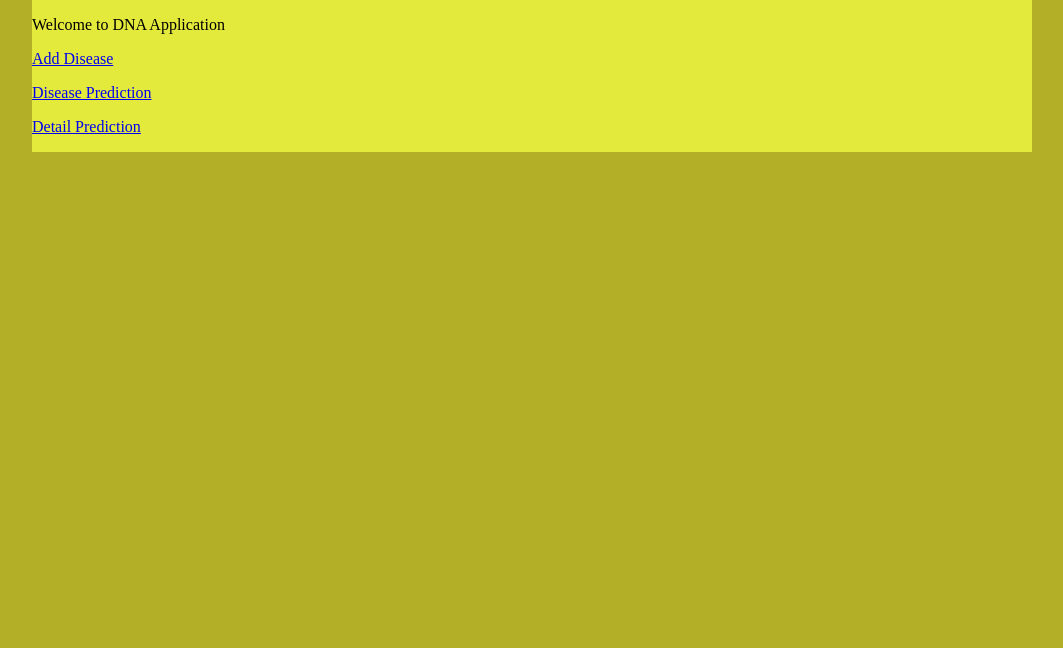
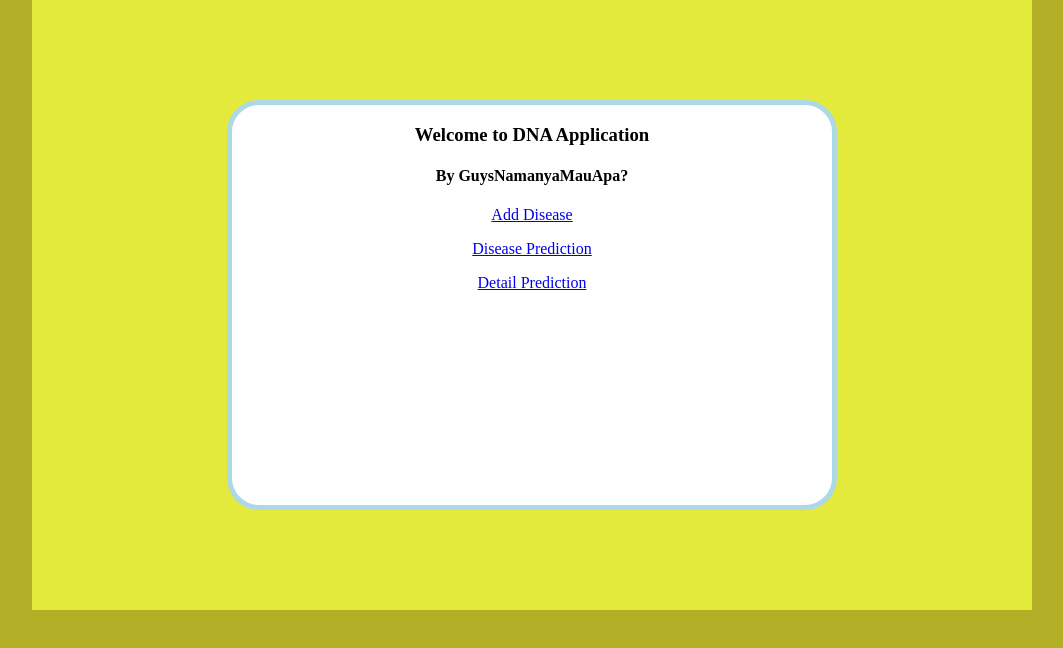
Before and after one commit to TubesForLyfe/Tubes3_13520064, a React (Create React App) app in the folder src/frontend/: page / in a window 1280 px wide. Shown: the top 648 px of the page, without its empty margins (108-1171 px from the left). Built offline with nearby package versions, Linux system fonts and the light colour scheme.

Commit message:
Modified landing

```diff
--- a/src/frontend/src/pages/Landing.js
+++ b/src/frontend/src/pages/Landing.js
@@ -7,8 +7,9 @@ const Landing = () => {
     window.location.reload(true)
   }
   return (
-    <div>
-      <p>Welcome to DNA Application</p>
+    <div id='tesDNA'>
+      <h3>Welcome to DNA Application</h3>
+      <h4>By GuysNamanyaMauApa?</h4>
       <div onClick={reload}>
         <p><Link to="/add-disease">Add Disease</Link></p>
         <p><Link to="/disease-prediction">Disease Prediction</Link></p>
```
